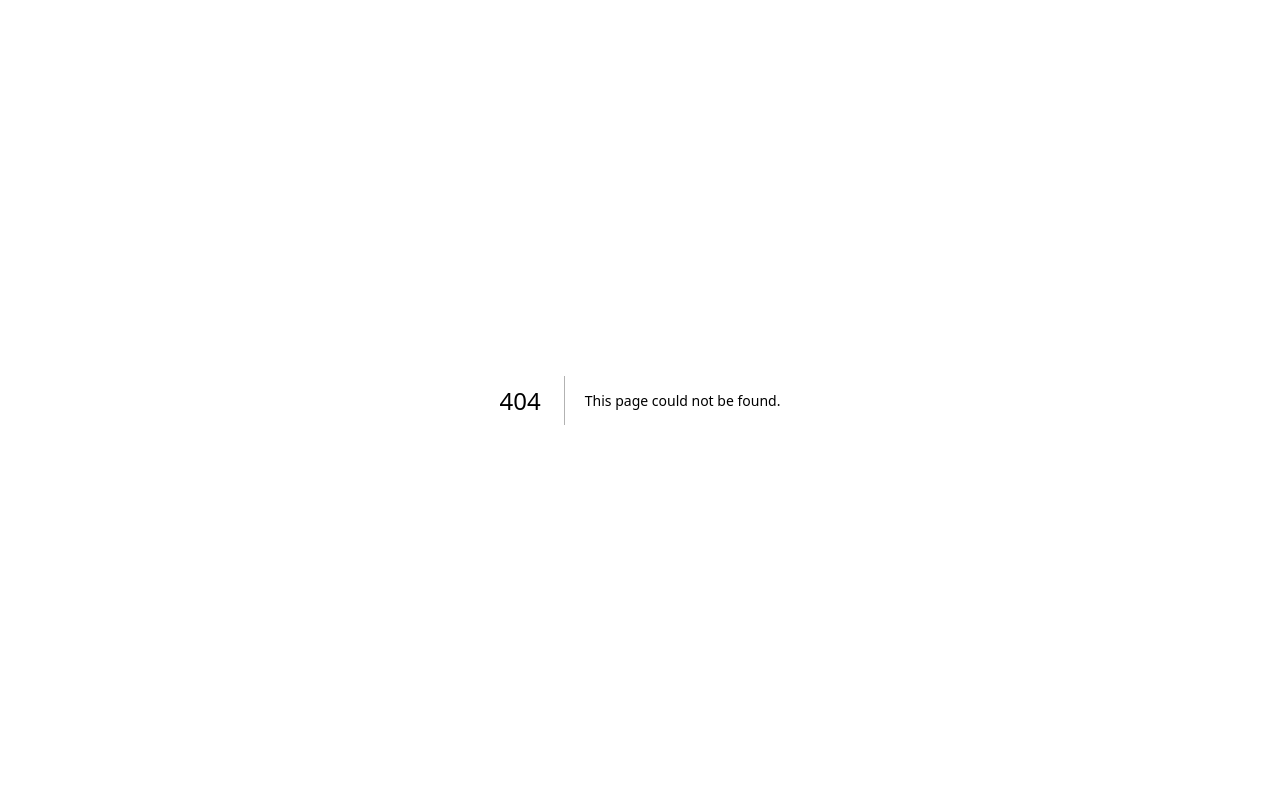
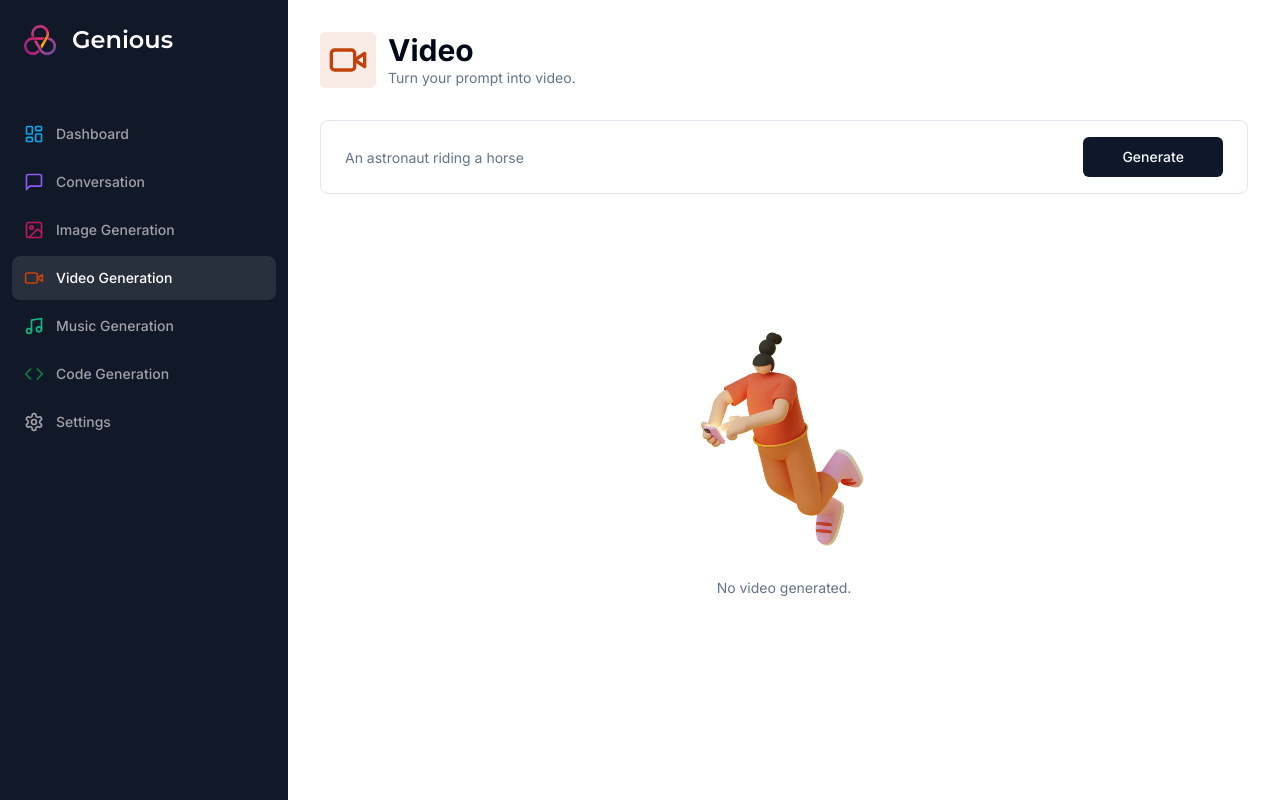
Before and after one commit to shahriarlimon/genious, a Next.js app: page /video in a window 1280 px wide. Before the commit this address had no page. Built offline with nearby package versions, Linux system fonts and the light colour scheme.

Commit message:
implemented video generation functionilty

```diff
--- /dev/null
+++ b/app/(dashboard)/(routes)/video/constants.ts
@@ -0,0 +1,8 @@
+
+import * as z from "zod"
+
+export const formSchema = z.object({
+    prompt: z.string().min(1, {
+        message: "Prompt is required.",
+    }),
+})
--- /dev/null
+++ b/app/(dashboard)/(routes)/video/page.tsx
@@ -0,0 +1,114 @@
+"use client";
+import { useForm } from 'react-hook-form';
+import { Heading } from '@/components/heading';
+import * as z from "zod";
+import { zodResolver } from "@hookform/resolvers/zod"
+import React, { useState } from 'react';
+import {  VideoIcon } from "lucide-react";
+import { formSchema } from './constants';
+import { FormControl, FormField, FormItem, Form } from '@/components/ui/form';
+import { Input } from '@/components/ui/input';
+import { Button } from '@/components/ui/button';
+import axios from 'axios'
+import { useRouter } from 'next/navigation';
+import { Loader } from '@/components/loader';
+import { Empty } from '@/components/empty';
+const VideoPage = () => {
+
+    const router = useRouter()
+    const [video, setVideo] = useState<string>()
+    const form = useForm<z.infer<typeof formSchema>>({
+        resolver: zodResolver(formSchema),
+        defaultValues: {
+            prompt: ""
+        }
+    });
+
+    const isLoading = form.formState.isSubmitting;
+    const onSubmit = async (values: z.infer<typeof formSchema>) => {
+        try {
+            setVideo(undefined);
+            const response = await axios.post("/api/video", values);
+            setVideo(response.data[0])
+            form.reset()
+        } catch (error: any) {
+            console.log(error)
+        } finally {
+            router.refresh()
+        }
+    }
+
+    return (
+        <div>
+            <Heading title="Video"
+                description="Turn your prompt into video."
+                icon={VideoIcon}
+                iconColor="text-orange-700"
+                bgColor="bg-orange-700/10" />
+            <div className='px-4 lg:px-8'>
+                <div>
+                    <Form {...form}>
+                        <form
+                            onSubmit={form.handleSubmit(onSubmit)}
+                            className="
+                rounded-lg
+                border
+                w-full
+                p-4
+                px-3
+                md:px-6
+                focus-within:shadow-sm
+                grid
+                grid-cols-12
+                gap-2
+              "
+                        >
+                            <FormField
+                                control={form.control}
+                                name="prompt"
+                                render={({ field }) => (
+                                    <FormItem className="col-span-12 lg:col-span-10">
+                                        <FormControl className="m-0 p-0">
+                                            <Input
+                                                className="border-0 outline-none focus-visible:ring-0 focus-visible:ring-transparent"
+                                                disabled={isLoading}
+                                                placeholder="An astronaut riding a horse"
+                                                {...field}
+                                            />
+                                        </FormControl>
+                                    </FormItem>
+                                )}
+                            />
+                            <Button className="col-span-12 lg:col-span-2 w-full" type="submit" disabled={isLoading} size="icon">
+                                Generate
+                            </Button>
+                        </form>
+                    </Form>
+                </div>
+
+                <div className='space-y-4 mt-4'>
+                    {
+                        isLoading && (<div className='p-8 rounded-lg w-full flex items-center justify-center bg-muted'>
+                            <Loader />
+                        </div>)
+                    }
+                    {!video && !isLoading && (
+                        <Empty label="No video generated." />
+                    )}
+
+
+                    {
+                        video && <video controls className='mt-8 w-full aspect-video rounded-lg border bg-black'>
+                            <source src={video} />
+                        </video>
+                    }
+
+                </div>
+
+            </div>
+
+        </div>
+    );
+};
+
+export default VideoPage;
--- /dev/null
+++ b/app/api/video/route.ts
@@ -0,0 +1,36 @@
+import { auth } from "@clerk/nextjs";
+import { NextResponse } from "next/server";
+import Replicate from 'replicate';
+
+const replicate = new Replicate({
+    auth: process.env.REPLICATE_API_TOKEN || ""
+})
+
+export async function POST(req: Request) {
+    try {
+        const { userId } = auth();
+        const body = await req.json();
+        const { prompt } = body;
+
+        if (!userId) {
+            return new NextResponse("Unauthorized", { status: 401 });
+        }
+
+        if (!prompt) {
+            return new NextResponse("Messages are required", { status: 400 });
+        }
+        const response = await replicate.run(
+            "anotherjesse/zeroscope-v2-xl:9f747673945c62801b13b84701c783929c0ee784e4748ec062204894dda1a351",
+            {
+              input: {
+                prompt: prompt
+              }
+            }
+          );
+        return NextResponse.json(response);
+
+    } catch (error) {
+        console.log("[video error]", error);
+        return new NextResponse("Internal error", { status: 500 })
+    }
+}
```
